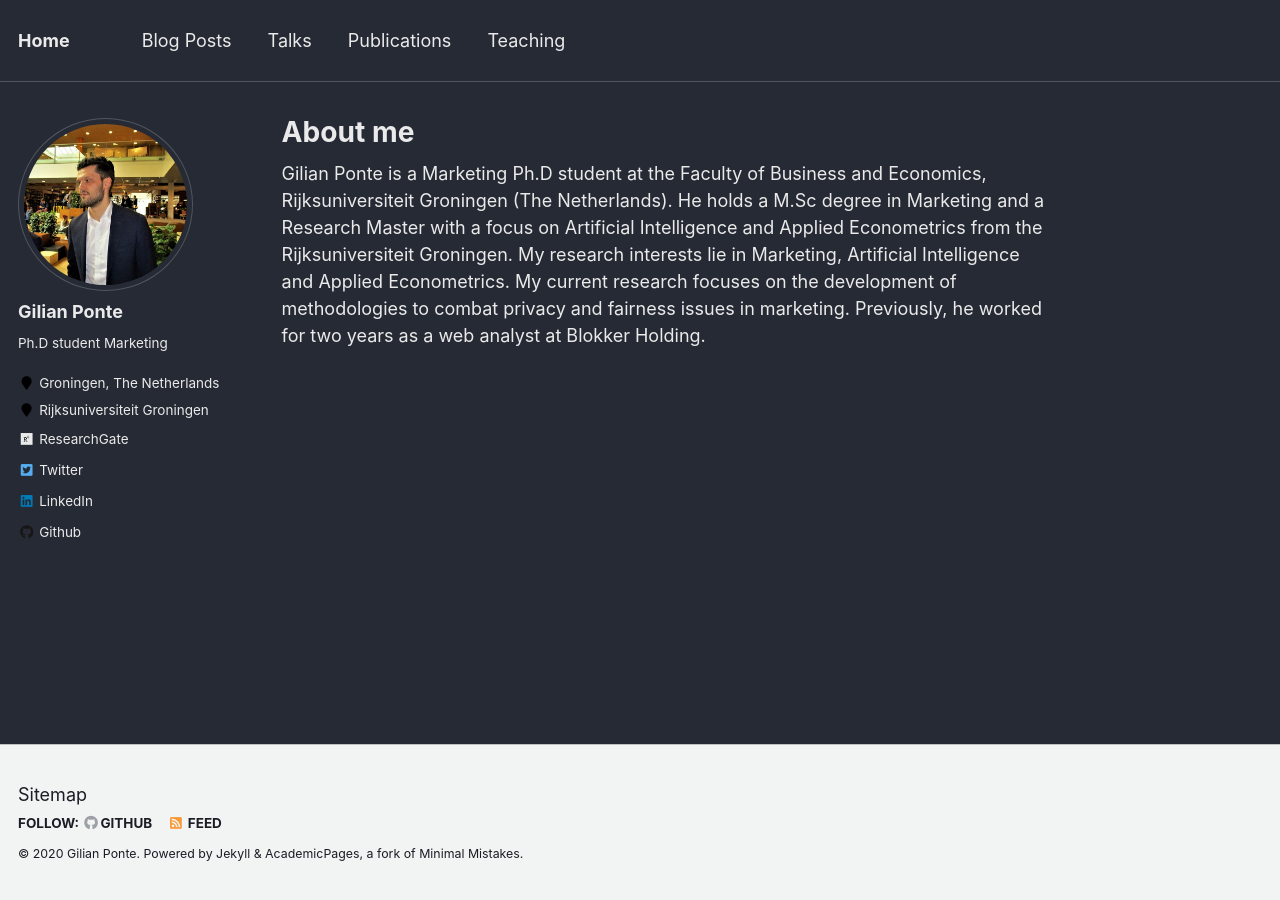
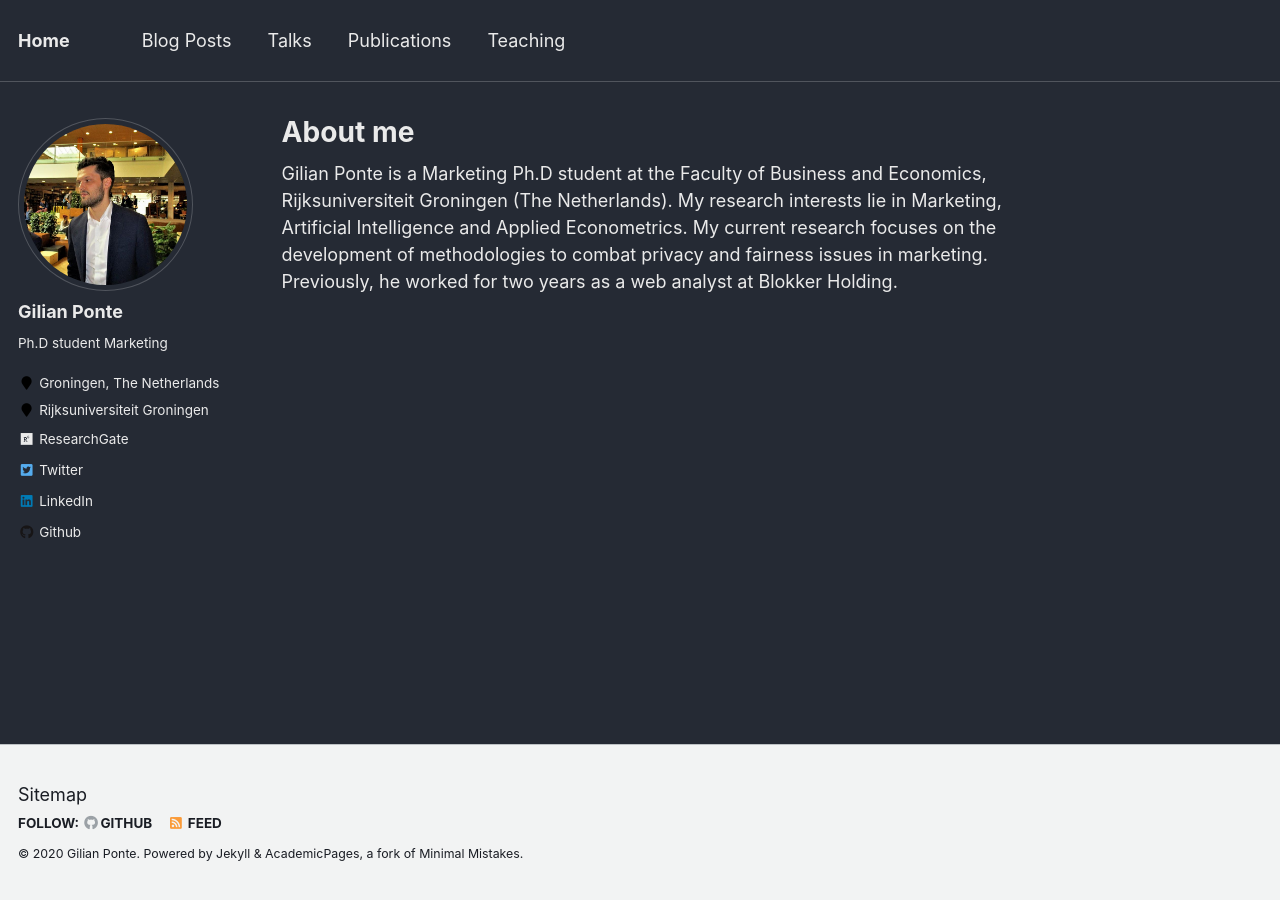
Before and after one commit to GilianPonte/gilianponte.github.io, a Jekyll site: the page built from _pages/about.md, in a window 1280 px wide. Built offline with Jekyll 4.4.1, drawn with Linux system fonts in a browser that asks for light colours.

Commit message:
Update about.md

```diff
--- a/_pages/about.md
+++ b/_pages/about.md
@@ -8,4 +8,4 @@ redirect_from:
   - /about.html
 ---
 
-Gilian Ponte is a Marketing Ph.D student at the Faculty of Business and Economics, Rijksuniversiteit Groningen (The Netherlands). He holds a M.Sc degree in Marketing and a Research Master with a focus on Artificial Intelligence and Applied Econometrics from the Rijksuniversiteit Groningen. My research interests lie in Marketing, Artificial Intelligence and Applied Econometrics. My current research focuses on the development of methodologies to combat privacy and fairness issues in marketing. Previously, he worked for two years as a web analyst at Blokker Holding.
+Gilian Ponte is a Marketing Ph.D student at the Faculty of Business and Economics, Rijksuniversiteit Groningen (The Netherlands). My research interests lie in Marketing, Artificial Intelligence and Applied Econometrics. My current research focuses on the development of methodologies to combat privacy and fairness issues in marketing. Previously, he worked for two years as a web analyst at Blokker Holding.
```
